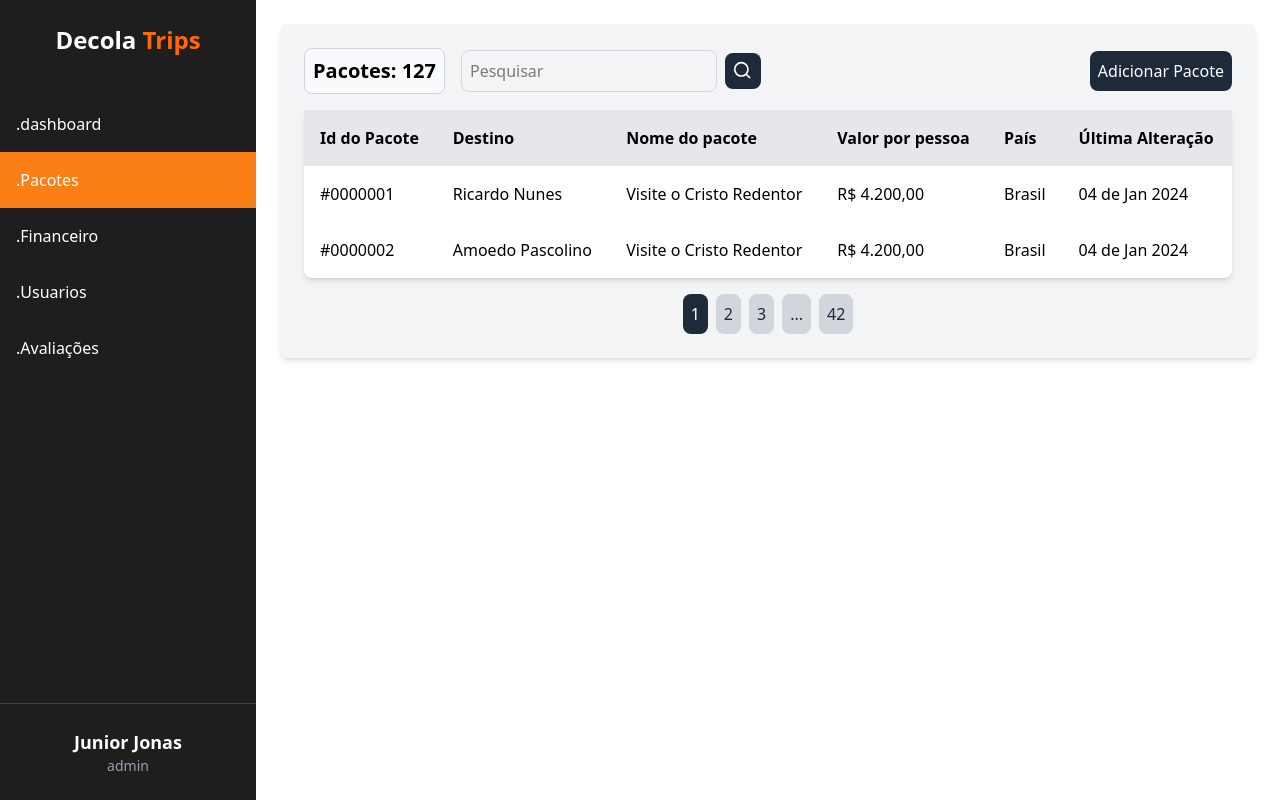
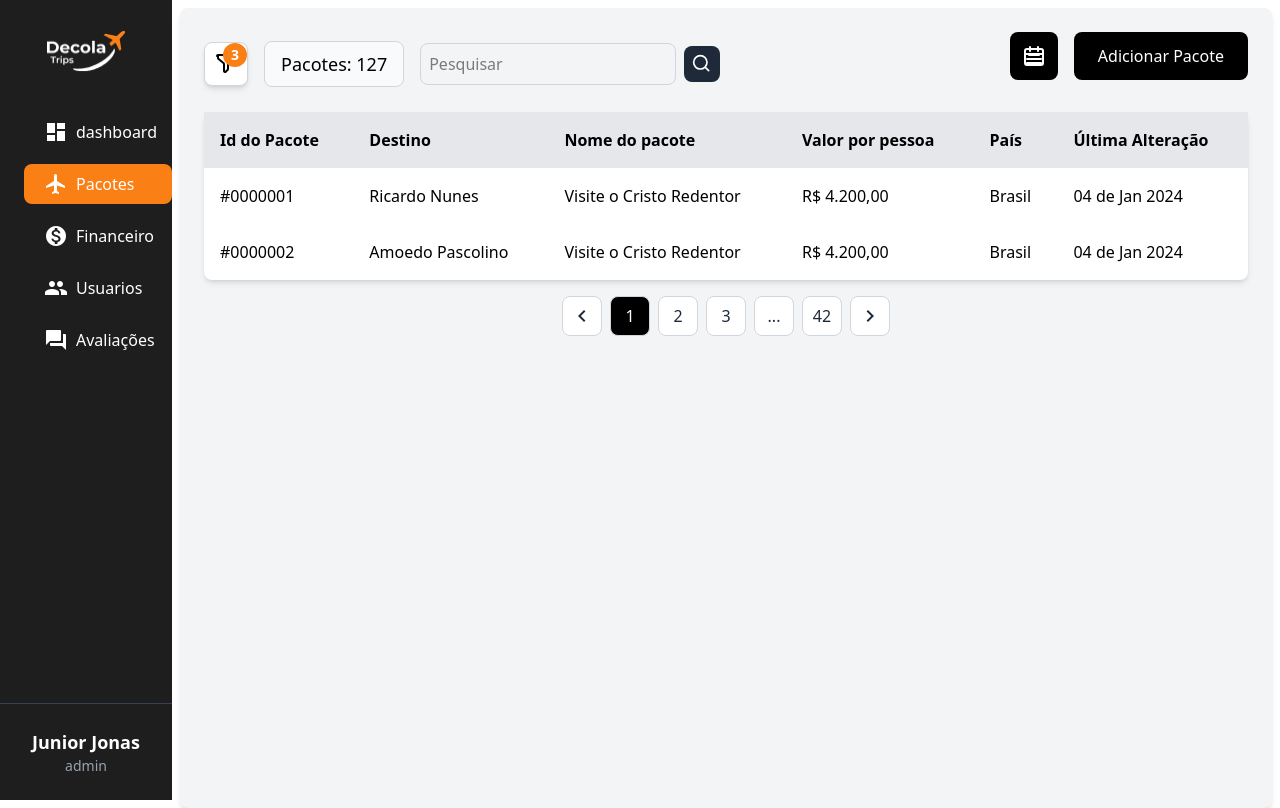
Before and after one commit to DecolaTrips/decolatrips-frontend, an Angular app: page /admin/packages in a window 1280 px wide. Built offline with nearby package versions, Linux system fonts and the light colour scheme.

Commit message:
fix/page-admin: add components to page and formated

```diff
--- a/src/app/pages/admin/admin/admin.html
+++ b/src/app/pages/admin/admin/admin.html
@@ -1,4 +1,10 @@
-<app-sidebar></app-sidebar>
-<div class="ml-64 p-6">
+<div class="flex h-screen">
+  <!-- Sidebar -->
+  <app-sidebar class="w-[172px]"></app-sidebar>
+
+  <!-- Conteúdo principal -->
+  <div class="flex-1 p-2">
+
     <router-outlet></router-outlet>
+  </div>
 </div>
--- a/src/app/pages/admin/admin/admin.ts
+++ b/src/app/pages/admin/admin/admin.ts
@@ -1,7 +1,6 @@
 import { Component } from '@angular/core';
 import { RouterOutlet } from '@angular/router';
 import { Sidebar } from "../sidebar/sidebar";
-
 
 @Component({
   selector: 'app-admin',
--- /dev/null
+++ b/src/app/pages/admin/components/filter-component/filter-component.html
@@ -0,0 +1,11 @@
+<div class="relative flex items-center justify-center w-11 h-11 bg-white rounded-lg border border-gray-300 shadow-md hover:bg-gray-100 cursor-pointer">
+  <!-- Ícone de filtro -->
+  <svg xmlns="http://www.w3.org/2000/svg" class="h-6 w-6 text-black" fill="none" viewBox="0 0 24 24" stroke="currentColor">
+    <path stroke-linecap="round" stroke-linejoin="round" stroke-width="2" d="M3 4a1 1 0 011-1h16a1 1 0 011 1v2a1 1 0 01-.293.707l-5.414 5.414A1 1 0 0014 12v5a1 1 0 01-.293.707l-2 2A1 1 0 0110 19v-7a1 1 0 00-.293-.707L4.293 6.707A1 1 0 014 6V4z" />
+  </svg>
+
+  <!-- Contagem de filtros -->
+  <div class="absolute top-0 right-0 w-6 h-6 bg-[#FA8015] text-white text-sm font-bold rounded-full flex items-center justify-center">
+    3
+  </div>
+</div>
--- a/src/app/pages/admin/components/pagination-component/pagination-component.html
+++ b/src/app/pages/admin/components/pagination-component/pagination-component.html
@@ -1,7 +1,18 @@
-<div class="flex justify-center items-center mt-4">
-  <button class="bg-gray-800 text-white p-2 rounded-lg mx-1">1</button>
-  <button class="bg-gray-300 text-gray-800 p-2 rounded-lg mx-1">2</button>
-  <button class="bg-gray-300 text-gray-800 p-2 rounded-lg mx-1">3</button>
-  <button class="bg-gray-300 text-gray-800 p-2 rounded-lg mx-1">...</button>
-  <button class="bg-gray-300 text-gray-800 p-2 rounded-lg mx-1">42</button>
+<div class="flex justify-center items-center mt-4 space-x-2">
+  <!-- Botão anterior -->
+  <button class="bg-white text-gray-800 w-10 h-10 rounded-lg border border-gray-300 hover:bg-gray-100 flex items-center justify-center">
+    <span class="material-icons">chevron_left</span>
+  </button>
+
+  <!-- Botões de página -->
+  <button class="bg-black text-white w-10 h-10 rounded-lg border border-gray-300 flex items-center justify-center">1</button>
+  <button class="bg-white text-gray-800 w-10 h-10 rounded-lg border border-gray-300 hover:bg-gray-100 flex items-center justify-center">2</button>
+  <button class="bg-white text-gray-800 w-10 h-10 rounded-lg border border-gray-300 hover:bg-gray-100 flex items-center justify-center">3</button>
+  <button class="bg-white text-gray-800 w-10 h-10 rounded-lg border border-gray-300 hover:bg-gray-100 flex items-center justify-center">...</button>
+  <button class="bg-white text-gray-800 w-10 h-10 rounded-lg border border-gray-300 hover:bg-gray-100 flex items-center justify-center">42</button>
+
+  <!-- Botão próximo -->
+  <button class="bg-white text-gray-800 w-10 h-10 rounded-lg border border-gray-300 hover:bg-gray-100 flex items-center justify-center">
+    <span class="material-icons">chevron_right</span>
+  </button>
 </div>
--- a/src/app/pages/admin/sidebar/packages/packages.html
+++ b/src/app/pages/admin/sidebar/packages/packages.html
@@ -1,8 +1,13 @@
-<div class="bg-gray-100 p-6 rounded-lg shadow-md">
+<div class="bg-gray-100 p-6 rounded-lg shadow-md h-screen">
   <!-- Barra de pesquisa -->
-  <div class="flex  items-center mb-4">
-    <h2 class="border border-gray-300 rounded-lg p-2 bg-gray-50 text-xl font-bold mr-4">Pacotes: 127</h2>
-    <div class="flex items-center flex-grow">
+  <div class="flex items-center justify-between mb-4">
+    <!-- Filtro e título -->
+    <div class="flex items-center space-x-4">
+      <app-filter-component></app-filter-component>
+      <h2 class="border border-gray-300 rounded-lg p-2 pl-4 pr-4 bg-gray-50 text-lg">Pacotes: <span>127</span></h2>
+
+         <!-- Campo de pesquisa com lupa -->
+    <div class="flex items-center">
       <input
         type="text"
         placeholder="Pesquisar"
@@ -13,13 +18,30 @@
             <path stroke-linecap="round" stroke-linejoin="round" stroke-width="2" d="M10 18a8 8 0 100-16 8 8 0 000 16zm6-2l4 4" />
         </svg>
     </button>
-        <button class="bg-gray-800 text-white p-2 rounded-lg ml-auto">
-            <span class="material-icons">Adicionar Pacote</span>
+    </div>
+
+    </div>
+    <div class="flex justify-end space-x-4 mb-4">
+      <!-- Botão para abrir o calendário -->
+      <button class="bg-black text-white w-12 h-12 rounded-lg flex items-center justify-center hover:bg-gray-800">
+        <svg xmlns="http://www.w3.org/2000/svg" class="h-6 w-6" fill="none" viewBox="0 0 24 24" stroke="currentColor">
+          <path stroke-linecap="round" stroke-linejoin="round" stroke-width="2"
+            d="M8 7V3m8 4V3m-9 8h10m-12 4h14m-14 4h14M3 10h18M5 21h14a2 2 0 002-2V7a2 2 0 00-2-2H5a2 2 0 00-2 2v12a2 2 0 002 2z" />
+        </svg>
+      </button>
+
+      <!-- Botão para adicionar pacote -->
+      <button class="bg-black text-white px-6 py-3 rounded-lg flex items-center hover:bg-gray-800">
+        <span class="text-white font-medium">Adicionar Pacote</span>
       </button>
     </div>
+
   </div>
 
-  <!-- Tabela de usuários -->
+
+
+
+  <!-- Tabela de pacotes -->
   <table class="w-full border-collapse bg-white rounded-lg shadow-md">
     <thead>
       <tr class="bg-gray-200 text-left">
--- a/src/app/pages/admin/sidebar/packages/packages.ts
+++ b/src/app/pages/admin/sidebar/packages/packages.ts
@@ -1,9 +1,10 @@
 import { Component } from '@angular/core';
 import { PaginationComponent } from "../../components/pagination-component/pagination-component";
+import { FilterComponent } from "../../components/filter-component/filter-component";
 
 @Component({
   selector: 'app-packages',
-  imports: [PaginationComponent],
+  imports: [PaginationComponent, FilterComponent],
   templateUrl: './packages.html',
   styleUrl: './packages.css'
 })
--- a/src/app/pages/admin/sidebar/sidebar.html
+++ b/src/app/pages/admin/sidebar/sidebar.html
@@ -1,42 +1,45 @@
-<div class="bg-[#1E1E1E] text-white h-screen w-64 flex flex-col justify-between fixed">
+<div class="bg-[#1E1E1E] text-white h-screen w-[172px] flex flex-col justify-between fixed">
   <!-- Logo e itens de navegação -->
   <div>
-    <div class="p-6 text-center">
-      <h1 class="text-2xl font-bold">Decola <span class="text-orange-500">Trips</span></h1>
+    <div class="text-center">
+      <img src="assets/images/Group2.png" alt="Decola Trips" style="width: 78px; height: 40.56px; margin-top: 31px; margin-left: 47px;">
     </div>
-    <nav class="mt-4">
+    <nav class="mt-10">
+      <!-- Container dos botões com 148px de largura encostado na lateral direita -->
+      <div class="w-[148px] ml-auto mr-0">
         <ul>
-        <li class="p-4 hover:bg-gray-800" routerLinkActive="bg-[#FA8015]">
-          <a routerLink="/admin/dashboard"  class="flex items-center">
-            <span>.</span>
+          <li class="mb-3">
+            <a routerLink="/admin/dashboard" class="flex items-center p-5 h-[32px] rounded-lg hover:bg-gray-800" routerLinkActive="bg-[#FA8015]">
+              <span class="material-icons mr-2">dashboard</span>
               dashboard
             </a>
           </li>
-        <li class="p-4 hover:bg-gray-800" routerLinkActive="bg-[#FA8015]">
-          <a routerLink="/admin/packages"  class="flex items-center">
-            <span>.</span>
+          <li class="mb-3">
+            <a routerLink="/admin/packages" class="flex items-center p-5 h-[32px] rounded-lg hover:bg-gray-800" routerLinkActive="bg-[#FA8015]">
+              <span class="material-icons mr-2">local_airport</span>
               Pacotes
             </a>
           </li>
-        <li class="p-4 hover:bg-gray-800" routerLinkActive="bg-[#FA8015]">
-          <a routerLink="/admin/finance"  class="flex items-center">
-            <span>.</span>
+          <li class="mb-3">
+            <a routerLink="/admin/finance" class="flex items-center p-5 h-[32px] rounded-lg hover:bg-gray-800" routerLinkActive="bg-[#FA8015]">
+              <span class="material-icons mr-2">monetization_on</span>
               Financeiro
             </a>
           </li>
-        <li class="p-4 hover:bg-gray-800 " routerLinkActive="bg-[#FA8015]">
-          <a routerLink="/admin/users"  class="flex items-center">
-            <span>.</span>
+          <li class="mb-3">
+            <a routerLink="/admin/users" class="flex items-center p-5 h-[32px] rounded-lg hover:bg-gray-800" routerLinkActive="bg-[#FA8015]">
+              <span class="material-icons mr-2">people</span>
               Usuarios
             </a>
           </li>
-        <li class="p-4 hover:bg-gray-800" routerLinkActive="bg-[#FA8015]">
-          <a routerLink="/admin/reviews"  class="flex items-center">
-            <span >.</span>
+          <li class="mb-3">
+            <a routerLink="/admin/reviews" class="flex items-center p-5 h-[32px] rounded-lg hover:bg-gray-800" routerLinkActive="bg-[#FA8015]">
+              <span class="material-icons mr-2">forum</span>
               Avaliações
             </a>
           </li>
         </ul>
+      </div>
     </nav>
   </div>
 
--- a/src/app/pages/admin/sidebar/users/users.html
+++ b/src/app/pages/admin/sidebar/users/users.html
@@ -1,7 +1,12 @@
-<div class="bg-gray-100 p-6 rounded-lg shadow-md">
+<div class="bg-gray-100 p-6 rounded-lg shadow-md h-screen">
   <!-- Barra de pesquisa -->
-  <div class="flex  items-center mb-4">
-    <h2 class="border border-gray-300 rounded-lg p-2 bg-gray-50 text-xl font-bold mr-4">Usuários: 127</h2>
+  <div class="flex items-center justify-between mb-4">
+    <!-- Filtro e título -->
+    <div class="flex items-center space-x-4">
+      <app-filter-component></app-filter-component>
+      <h2 class="border border-gray-300 rounded-lg p-2 pl-4 pr-4 bg-gray-50 text-lg">Usuários: <span>2</span></h2>
+
+         <!-- Campo de pesquisa com lupa -->
     <div class="flex items-center">
       <input
         type="text"
@@ -14,7 +19,27 @@
         </svg>
     </button>
     </div>
+
+    </div>
+    <div class="flex justify-end space-x-4 mb-4">
+      <!-- Botão para abrir o calendário -->
+      <button class="bg-black text-white w-12 h-12 rounded-lg flex items-center justify-center hover:bg-gray-800">
+        <svg xmlns="http://www.w3.org/2000/svg" class="h-6 w-6" fill="none" viewBox="0 0 24 24" stroke="currentColor">
+          <path stroke-linecap="round" stroke-linejoin="round" stroke-width="2"
+            d="M8 7V3m8 4V3m-9 8h10m-12 4h14m-14 4h14M3 10h18M5 21h14a2 2 0 002-2V7a2 2 0 00-2-2H5a2 2 0 00-2 2v12a2 2 0 002 2z" />
+        </svg>
+      </button>
+
+      <!-- Botão para adicionar usuário -->
+      <button class="bg-black text-white px-6 py-3 rounded-lg flex items-center hover:bg-gray-800">
+        <span class="text-white font-medium">Adicionar Usuário</span>
+      </button>
+    </div>
+
   </div>
+
+
+
 
   <!-- Tabela de usuários -->
   <table class="w-full border-collapse bg-white rounded-lg shadow-md">
--- a/src/app/pages/admin/sidebar/users/users.ts
+++ b/src/app/pages/admin/sidebar/users/users.ts
@@ -1,9 +1,10 @@
 import { Component } from '@angular/core';
 import { PaginationComponent } from "../../components/pagination-component/pagination-component";
+import { FilterComponent } from "../../components/filter-component/filter-component";
 
 @Component({
   selector: 'app-users',
-  imports: [PaginationComponent],
+  imports: [PaginationComponent, FilterComponent],
   templateUrl: './users.html',
   styleUrl: './users.css'
 })
--- a/src/index.html
+++ b/src/index.html
@@ -6,6 +6,7 @@
   <base href="/">
   <meta name="viewport" content="width=device-width, initial-scale=1">
   <link rel="icon" type="image/x-icon" href="favicon.ico">
+  <link href="https://fonts.googleapis.com/icon?family=Material+Icons" rel="stylesheet">
 </head>
 <body>
   <app-root></app-root>
```
Also changed, not shown: src/app/pages/admin/components/filter-component/filter-component.ts (added, +11 -0 lines), public/assets/images/Group2.png (added), src/app/pages/admin/components/filter-component/filter-component.css (added). Lines whose indentation alone changed are shown as unchanged.
